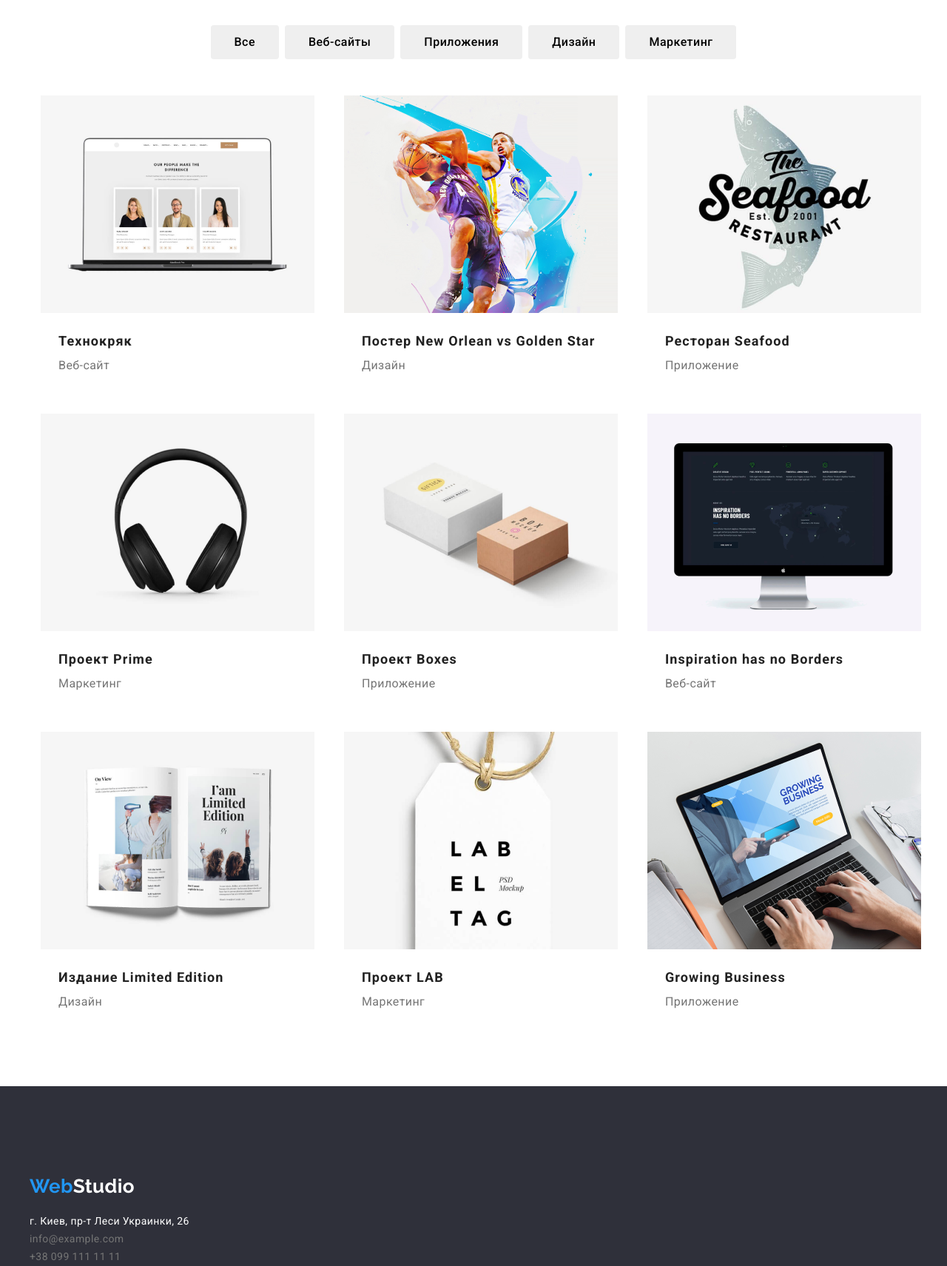
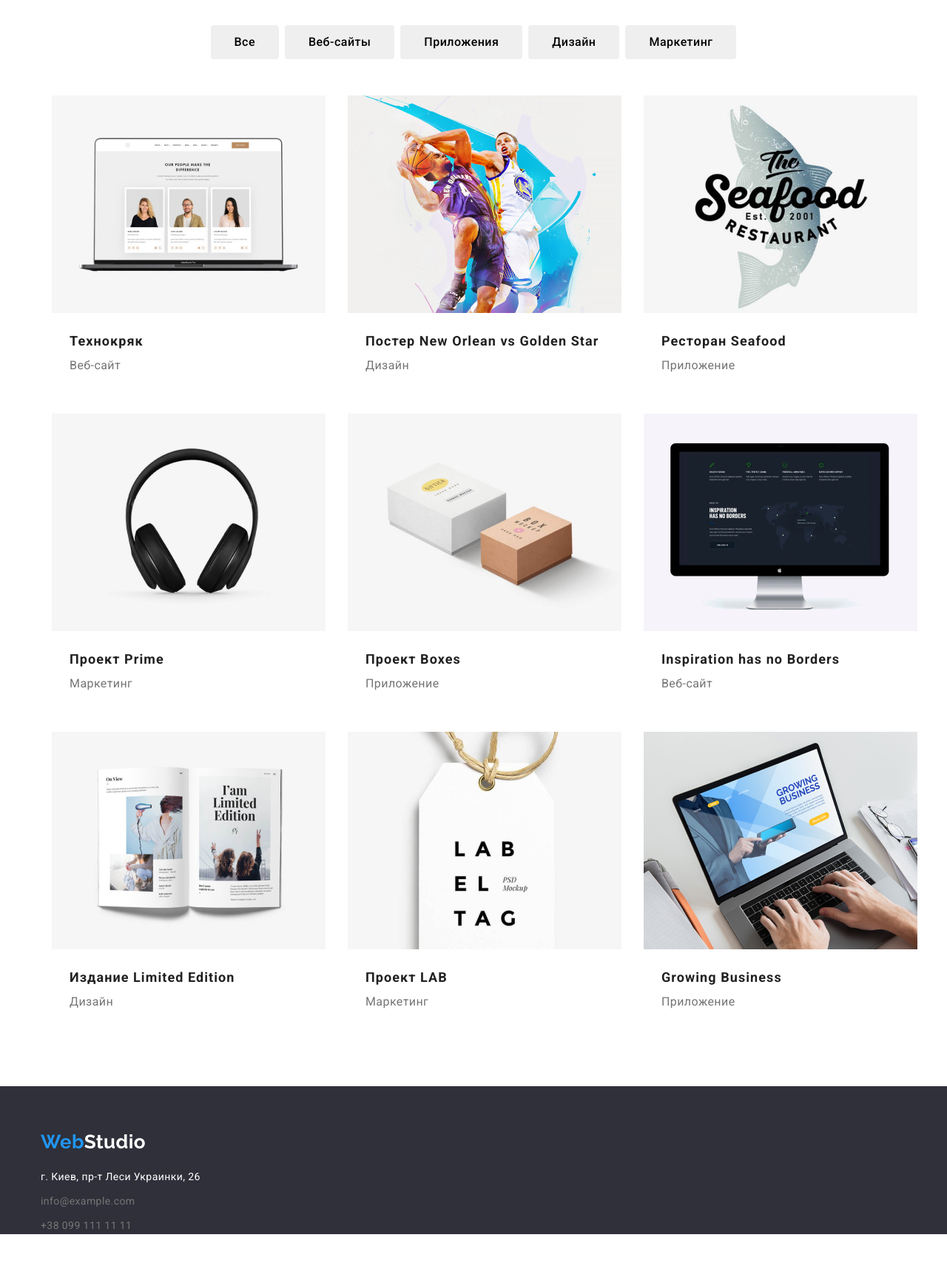
Before and after one commit to citemaker/goit-markup-hw-03, a plain HTML site: page portfolio.html in a window 1280 px wide. Shown: the part 140-1851 px from the top of the page at 74% size. After the commit the page ends 1808 px from the top, so only its background shows below. Drawn offline with nearby package versions, Linux system fonts and the light colour scheme.

Commit message:
добавляет правки
Добавляет  паддинги герою
Секции features задает ширину, отступ и выравнивание Li
Ширина контейнера
Фон секции team
Паддинг на футер
Маржин на address
Маржин на ссылки футера
Добавляет рамку portfolio-page
Убирает article

```diff
--- a/portfolio.html
+++ b/portfolio.html
@@ -43,7 +43,7 @@
     <main>
         <section class="section portfolio-gallery">
             <div class="container">
-                <h1>Проекты</h1> <!--Заголовок нужно спрятать-->
+                <h1 class="title-none">Проекты</h1> <!--Заголовок нужно спрятать-->
                 <!--Фильтр  -->
                 <ul class="filter list"> <!--флекс контейнер-->
                     <li class="item"><button type="button" class="button">Все</button></li>
@@ -59,8 +59,8 @@
                 <ul class="gallery list">
                     <!-- флекс-элементы -->
                     <li class="item">
-                        <a href="" class="link">
-                            <article class="card">
+                        <a href="" class="card link">
+                            <!-- <article class="card"> -->
                                 <div class="card-thumb">
                                     <img src="./images/portfolio-img/1.png" alt="Технокряк веб-студия" width="370">
                                 </div>
@@ -68,12 +68,12 @@
                                     <h2 class="gallery-title">Технокряк</h2>
                                     <p class="gallery-text">Веб-сайт</p>
                                 </div>
-                            </article>
+                            <!-- </article>   -->
                         </a>
                     </li>
                     <li class="item">
-                        <a href="" class="link">
-                         <article class="card">
+                        <a href="" class="card link">
+                         <!-- <article class="card"> -->
                                 <div class="card-thumb">
                                     <img src="./images/portfolio-img/2.png" alt="Постер Дизайн" width="370">
                                 </div>
@@ -82,12 +82,12 @@
                                     <h2 class="gallery-title">Постер New Orlean vs Golden Star</h2>
                                     <p class="gallery-text">Дизайн</p>
                                </div>
-                         </article>
+                         <!-- </article> -->
                         </a>
                     </li>
                     <li class="item">
-                        <a href="" class="link">
-                          <article class="card">
+                        <a href="" class="card link">
+                          <!-- <article class="card"> -->
                                 <div class="card-thumb">
                                     <img src="./images/portfolio-img/3.png" alt="Ресторан Seafood Приложение" width="370">
                                 </div>
@@ -95,12 +95,12 @@
                                     <h2 class="gallery-title">Ресторан Seafood</h2>
                                     <p class="gallery-text">Приложение</p>
                                </div>
-                          </article>
+                          <!-- </article> -->
                         </a>
                     </li>
                     <li class="item">
-                        <a href="" class="link">
-                        <article class="card">
+                        <a href="" class="card link">
+                        <!-- <article class="card"> -->
                                 <div class="card-thumb">
                                     <img src="./images/portfolio-img/4.png" alt="Проект Prime Маркетинг" width="370">
                                 </div>
@@ -108,12 +108,12 @@
                                     <h2 class="gallery-title">Проект Prime</h2>
                                     <p class="gallery-text">Маркетинг</p>
                                 </div>
-                        </article>
+                        <!-- </article> -->
                         </a>
                     </li>
                     <li class="item">
-                        <a href="" class="link">
-                          <article class="card">
+                        <a href="" class="card link">
+                          <!-- <article class="card"> -->
                                <div class="cadr-thumb">
                                     <img src="./images/portfolio-img/5.png" alt="Проект Boxes Приложение" width="370">
                                </div>
@@ -121,12 +121,12 @@
                                     <h2 class="gallery-title">Проект Boxes</h2>
                                     <p class="gallery-text">Приложение</p>
                               </div>
-                          </article>
+                          <!-- </article> -->
                         </a>
                     </li>
                     <li class="item">
-                        <a href="" class="link">
-                          <article class="card">
+                        <a href="" class="card link">
+                          <!-- <article class="card"> -->
                                 <div class="card-thumb">
                                     <img src="./images/portfolio-img/6.png" alt="Inspiration has no Borders веб-сайт" width="370">
                                 </div>
@@ -134,12 +134,12 @@
                                     <h2 class="gallery-title">Inspiration has no Borders</h2>
                                     <p class="gallery-text">Веб-сайт</p>
                                 </div>
-                          </article>
+                          <!-- </article> -->
                         </a>
                     </li>
                     <li class="item">
-                        <a href="" class="link">
-                           <article class="card">
+                        <a href="" class="card link">
+                           <!-- <article class="card"> -->
                                 <div class="card-thumb">
                                     <img src="./images/portfolio-img/7.png" alt="Издание Limited Edition Дизайн" width="370">
                                 </div>
@@ -147,12 +147,12 @@
                                         <h2 class="gallery-title">Издание Limited Edition</h2>
                                         <p class="gallery-text">Дизайн</p>
                                 </div>
-                           </article>
+                           <!-- </article> -->
                         </a>
                     </li>
                     <li class="item">
-                        <a href="" class="link">
-                          <article class="card">
+                        <a href="" class="card link">
+                          <!-- <article class="card"> -->
                                 <div class="card-thumb">
                                     <img src="./images/portfolio-img/8.png" alt="Проект LAB Маркетинг" width="370">
                                 </div>
@@ -160,12 +160,12 @@
                                         <h2 class="gallery-title">Проект LAB</h2>
                                         <p class="gallery-text">Маркетинг</p>
                                 </div>
-                          </article>
+                          <!-- </article> -->
                         </a>
                     </li>
                     <li class="item">
-                        <a href="" class="link">
-                         <article class="card">
+                        <a href="" class="card link">
+                         <!-- <article class="card"> -->
                                 <div class="card-thumb">
                                     <img src="./images/portfolio-img/9.png" alt="Growing Business Приложение" width="370">
                                 </div>
@@ -173,7 +173,7 @@
                                     <h2 class="gallery-title">Growing Business</h2>
                                     <p class="gallery-text">Приложение</p>
                                </div>
-                         </article>
+                         <!-- </article> -->
                         </a>
                     </li>
                 </ul>
@@ -182,7 +182,7 @@
         <!-- / Галлерея -->
    </main>
     <!--  Футер  -->
-    <footer class="footer">
+    <footer class="footer footer-page">
         <div class="container">
             <a href="/" class="logo footer"><span class="accent-color">Web</span>Studio</a>
 
@@ -190,10 +190,10 @@
                 <p>г. Киев, пр-т Леси Украинки, 26</p>
             </address>
             <ul class="contacts list">
-                <li>
-                    <a href="mailto:info@example.com" class="text">info@example.com</a><br />
+                <li class="footer-contact-item">
+                    <a href="mailto:info@example.com" class="text">info@example.com</a>
                 </li>
-                <li>
+                <li class="footer-contact-item">
                     <a href="tel:+380991111111" class="text">+38 099 111 11 11</a>
                 </li>
             </ul>
--- a/styles/styles.css
+++ b/styles/styles.css
@@ -67,7 +67,7 @@ img {
 .container {
   margin-left: auto;
   margin-right: auto;
-  width: 1230px;
+  width: 1200px;
   padding-left: 15px;
   padding-right: 15px;
 }
@@ -94,7 +94,6 @@ img {
 .main-nav {
   display: flex;
   align-items: center;
-  /* justify-content: space-between; */
 }
 
 .nav {
@@ -120,9 +119,9 @@ img {
 
   margin-top: 0;
   margin-bottom: 0;
-
   margin-left: auto;
 }
+
 .contact-nav .item + .item {
   margin-left: 50px;
 }
@@ -134,6 +133,7 @@ img {
 
   font-weight: 500;
   line-height: 1.14;
+  color: var(--title-color);
   text-decoration: none;
 }
 
@@ -148,11 +148,6 @@ img {
   color: var(--accent-color);
 }
 
-a.link {
-  color: var(--title-color);
-  text-decoration: none;
-}
-
 .text.link {
   font-weight: 500;
   line-height: 1.14;
@@ -164,11 +159,14 @@ a.link {
 .site-nav .link.current {
   color: var(--accent-color);
 }
+/* /Шапка сайта */
 
-/* /Шапка сайта */
 /* Герой */
 .hero {
   min-height: 600px;
+  padding-top: 200px;
+  padding-left: 252px;
+  padding-right: 252px;
 
   font-family: "Roboto", sans-serif;
   background: var(--bg-accent);
@@ -177,9 +175,6 @@ a.link {
 .hero .title {
   margin-top: 0;
   margin-bottom: 30px;
-  padding-top: 200px;
-  padding-left: 252px;
-  padding-right: 252px;
 
   color: var(--secondary-accent-color);
   font-weight: 900;
@@ -205,14 +200,24 @@ a.link {
   background: var(--accent-color);
 }
 /* / Герой */
+
 /* Особенности  */
 .features.list {
   display: flex;
 }
 
-.features h2 {
+.features.list .item + .item {
+  margin-left: 30px;
+}
+
+.features.list .item {
+  width: 270px;
+}
+
+.title-none {
   display: none;
 }
+
 .features.list .title {
   margin-top: 0;
   margin-bottom: 10px;
@@ -222,6 +227,7 @@ a.link {
   line-height: 1.17;
   text-transform: uppercase;
 }
+
 .features .text {
   margin-top: 0;
   margin-bottom: 0;
@@ -234,26 +240,28 @@ a.link {
 /* / Особенности  */
 
 /* Чем мы занимаемся */
-
 .what-we-do.list {
   display: flex;
   justify-content: space-between;
 }
 
-/* .what-we-do .item + .item {
-} */
 /* / Чем мы занимаемся */
 
 /* Наша команда */
+.team-page {
+  background-color: var(--bg-second);
+}
 
 .card-team {
   box-shadow: var(--card-shadow);
   overflow: hidden;
 }
+
 .team.list {
   display: flex;
   justify-content: space-between;
 }
+
 .section .title {
   margin-top: 0;
   margin-bottom: 50px;
@@ -264,6 +272,7 @@ a.link {
   line-height: 1.17;
   text-align: center;
 }
+
 .team.list > li > img {
   margin-bottom: 50px;
 }
@@ -278,6 +287,7 @@ a.link {
   line-height: 1.19;
   text-align: center;
 }
+
 .team .text {
   margin-top: 0;
   margin-bottom: 30px;
@@ -292,11 +302,16 @@ a.link {
 /* / Наша команда */
 
 /* Футер */
-.footer {
+.contacts.list {
+  padding: 0;
+  margin: 0;
+}
+
+.footer.footer-page {
   padding-top: 60px;
-
   background: var(--bg-accent);
 }
+
 .logo.footer {
   font-family: Raleway;
   font-style: normal;
@@ -306,44 +321,46 @@ a.link {
   color: var(--secondary-accent-color);
 }
 
-.footer .address p {
+.address {
   margin-top: 20px;
-  margin-bottom: 0;
 
   line-height: 1.71;
   color: var(--secondary-accent-color);
   font-style: normal;
   font-weight: 400;
 }
-.contacts.list {
-  padding: 0;
-  margin: 0;
+
+.contacts .address {
+  color: var(--secondary-accent-color);
 }
 
-.footer .contacts a {
-  color: var(--text-color);
+.footer-contact-item {
+  margin-top: 9px;
+}
+
+.footer .contacts .text {
   font-style: normal;
   font-weight: 400;
   line-height: 1.71;
   text-decoration: none;
-}
-.contacts.list a.text:hover,
-.contacts.list a.text:focus {
-  color: var(--accent-color);
+
+  color: var(--text-color);
 }
 
-.contacts .address {
-  color: var(--secondary-accent-color);
+.contacts.list .text:hover,
+.contacts.list .text:focus {
+  color: var(--accent-color);
 }
 /* / Футер */
 
 /* =============Portfolio Page========== */
+.section.portfolio-gallery {
+  border: 1px rgba(238, 238, 238, 1);
+}
 
-.portfolio-gallery h1,
 .gallery.list {
   margin-top: 0;
   margin-bottom: 0;
-  display: none;
 }
 
 .filter.list {
@@ -357,6 +374,7 @@ a.link {
 .filter.list .item + .item {
   margin-left: 8px;
 }
+
 .button {
   display: inline-block;
   border-radius: 4px;
@@ -370,6 +388,7 @@ a.link {
   text-align: center;
   letter-spacing: 0.03em;
 }
+
 .button.list {
   color: var(--title-color);
   background: var(--bg-second);
@@ -384,14 +403,16 @@ a.link {
 }
 
 /* CARD */
-
 .card {
   border: 1px rgba(238, 238, 238, 1);
   overflow: hidden;
+  text-decoration: none;
 }
+
 .card-content {
   padding: 20px 24px;
 }
+
 /* флекс-контейнер */
 .gallery.list {
   display: flex;
@@ -409,8 +430,6 @@ a.link {
 }
 
 .gallery .gallery-title {
-  /* margin-top: 20px; */
-
   color: var(--title-color);
   font-style: normal;
   font-weight: 700;
```
Also changed, not shown: index.html (+10 -10 lines).
